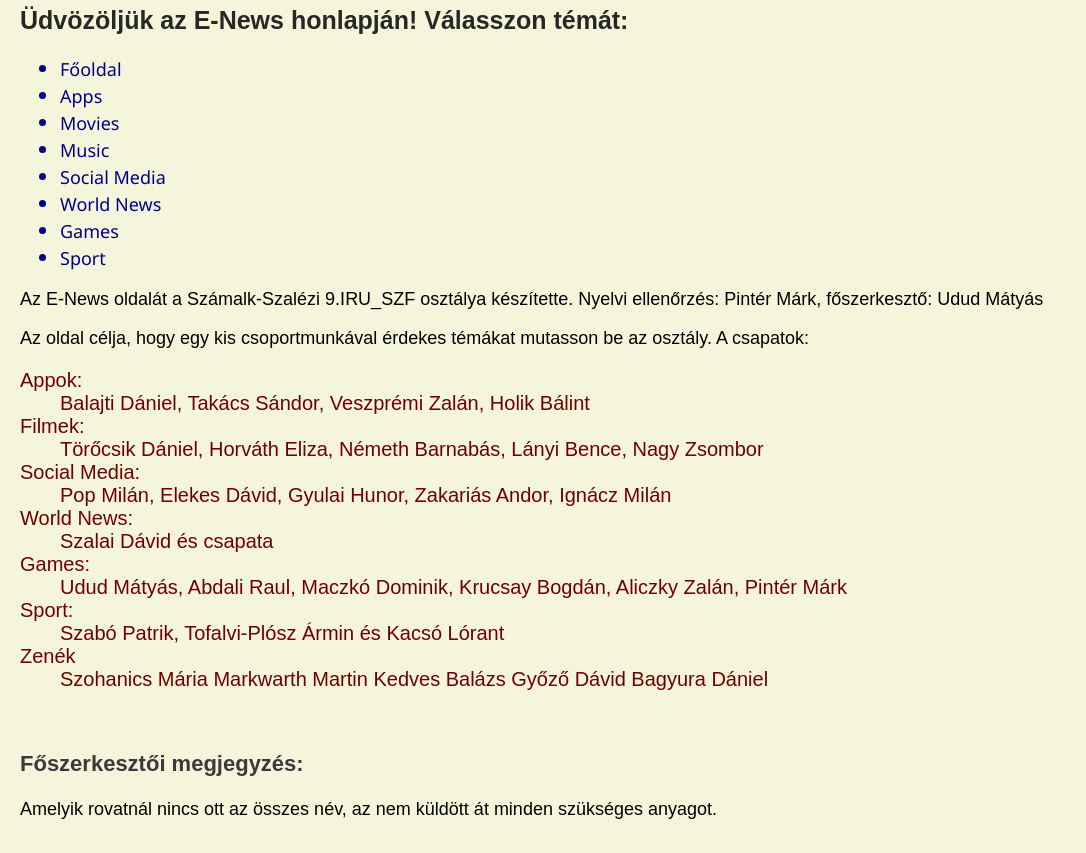
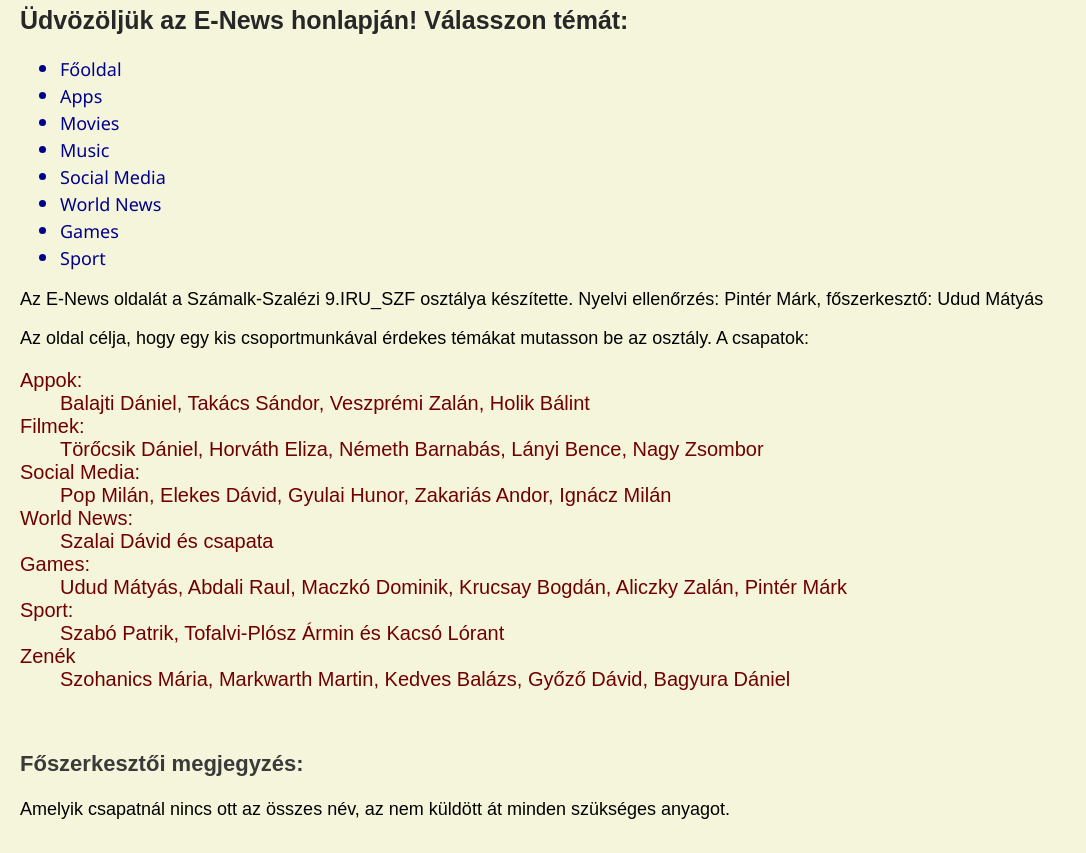
Before and after one commit to Matyolf/HTMLs-and-webpage-stuff, a plain HTML site: page index.html in a window 1280 px wide. Shown: the part 93-946 px from the top of the page, without its empty margins (0-1086 px from the left). Drawn offline with Linux system fonts and the light colour scheme.

Commit message:
fixed minor type errors

```diff
--- a/index.html
+++ b/index.html
@@ -55,14 +55,14 @@
       <dd>Szabó Patrik, Tofalvi-Plósz Ármin és Kacsó Lórant</dd>
       <dt>Zenék</dt>
       <dd>
-        Szohanics Mária Markwarth Martin Kedves Balázs Győző Dávid Bagyura
+        Szohanics Mária, Markwarth Martin, Kedves Balázs, Győző Dávid, Bagyura
         Dániel
       </dd>
     </dl>
     <br />
     <h3>Főszerkesztői megjegyzés:</h3>
     <p>
-      Amelyik rovatnál nincs ott az összes név, az nem küldött át minden
+      Amelyik csapatnál nincs ott az összes név, az nem küldött át minden
       szükséges anyagot.
     </p>
     <br />
```
